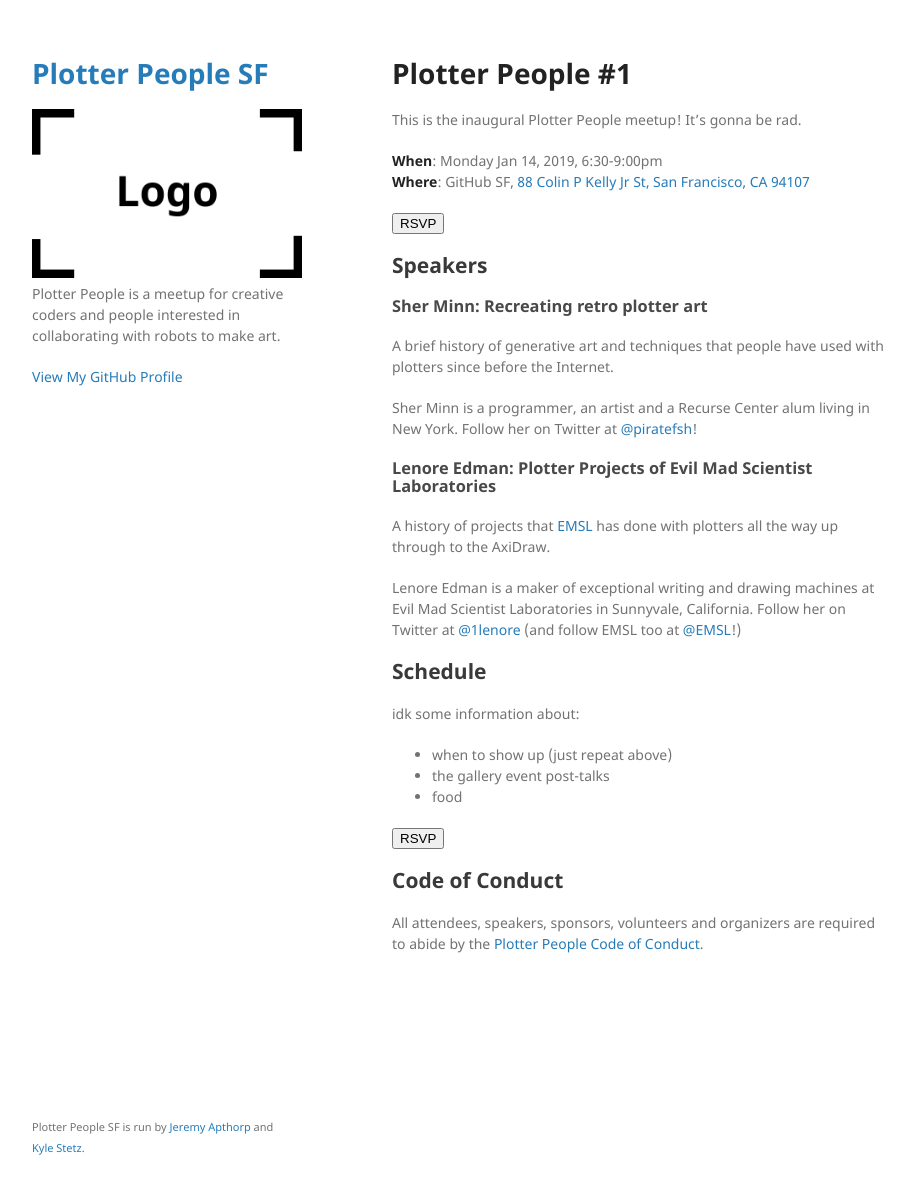
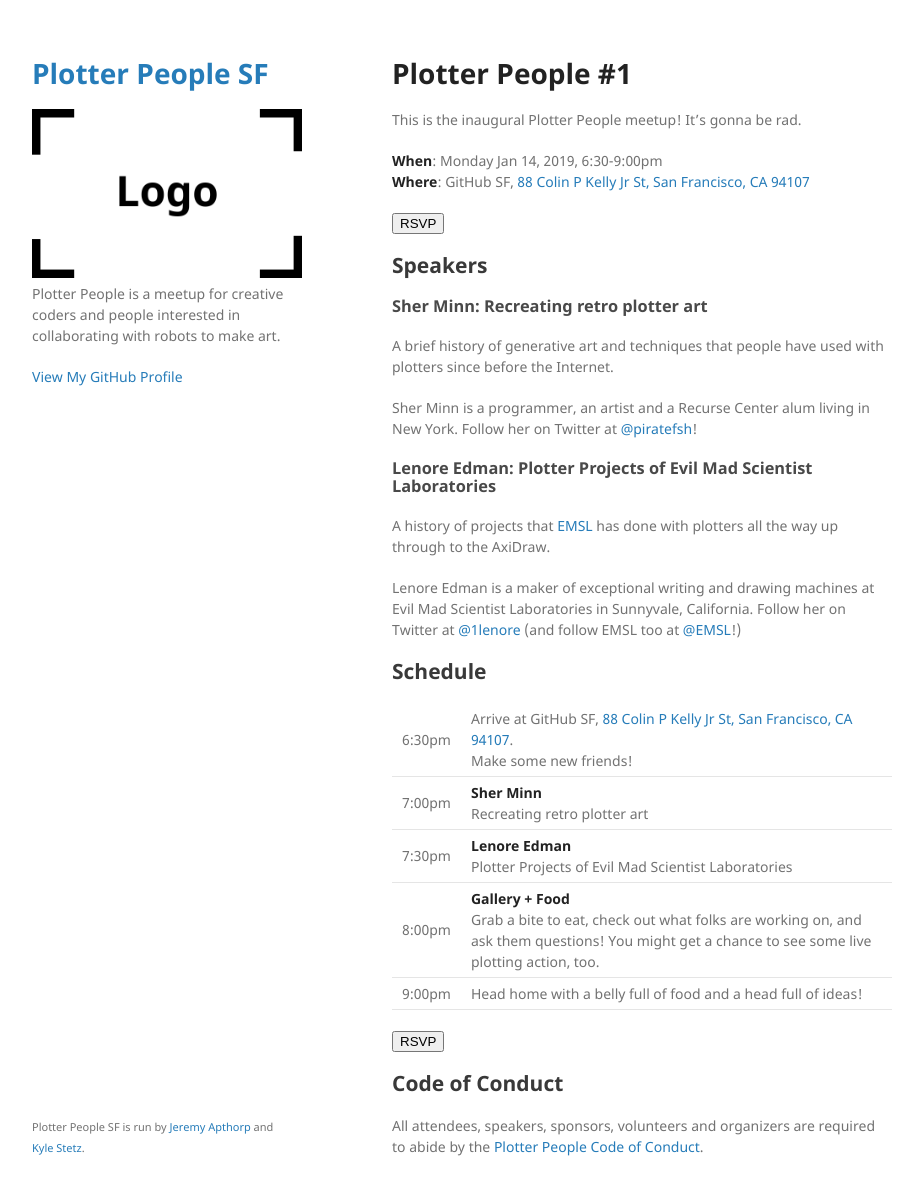
Before and after one commit to plotterpeople/plotterpeople.github.io, a Jekyll site: the page built from _posts/2018-12-19-plotter-people-1.md, in a window 1280 px wide and 1227 px high. Shown: the top 1195 px of the window, without its empty margins (178-1101 px from the left). Built offline with Jekyll 4.4.1, drawn with Linux system fonts in a browser that asks for light colours; our own code applies the rules of GitHub Pages for plain Markdown files.

Commit message:
flesh out schedule

```diff
--- a/_posts/2018-12-19-plotter-people-1.md
+++ b/_posts/2018-12-19-plotter-people-1.md
@@ -1,6 +1,7 @@
 ---
 title: "Plotter People #1"
 date: 2018-12-19 13:38:00 -0800
+venue: GitHub SF, [88 Colin P Kelly Jr St, San Francisco, CA 94107](https://goo.gl/maps/fY73YaqfztR2)
 categories: event
 ---
 
@@ -36,10 +37,11 @@ Scientist Laboratories in Sunnyvale, California. Follow her on Twitter at
 
 ## Schedule
 
-idk some information about:
-- when to show up (just repeat above)
-- the gallery event post-talks
-- food
+| 6:30pm | Arrive at {{ page.venue }}.<br/>Make some new friends! |
+| 7:00pm | **Sher Minn**<br/>Recreating retro plotter art |
+| 7:30pm | **Lenore Edman**<br/>Plotter Projects of Evil Mad Scientist Laboratories |
+| 8:00pm | **Gallery + Food**<br/>Grab a bite to eat, check out what folks are working on, and ask them questions! You might get a chance to see some live plotting action, too. |
+| 9:00pm | Head home with a belly full of food and a head full of ideas! |
 
 <!-- another rsvp button for good measure -->
 <button onclick="alert('cool')">RSVP</button>
```
Also changed, not shown: other parts of _posts/2018-12-19-plotter-people-1.md (+1 -1 lines), codeofconduct.md (+3 -3 lines).
